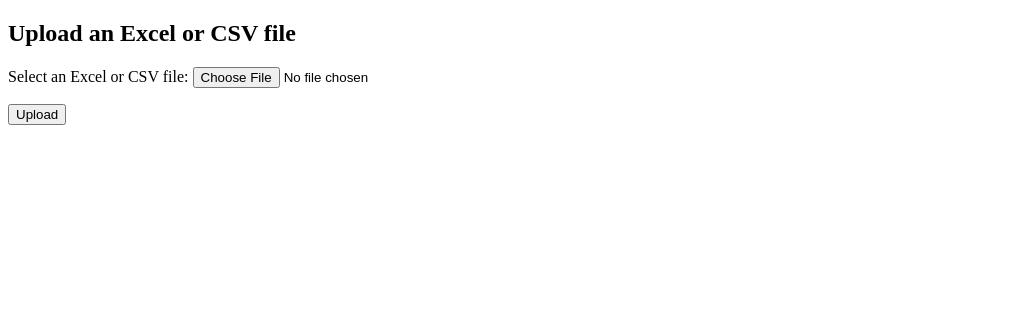
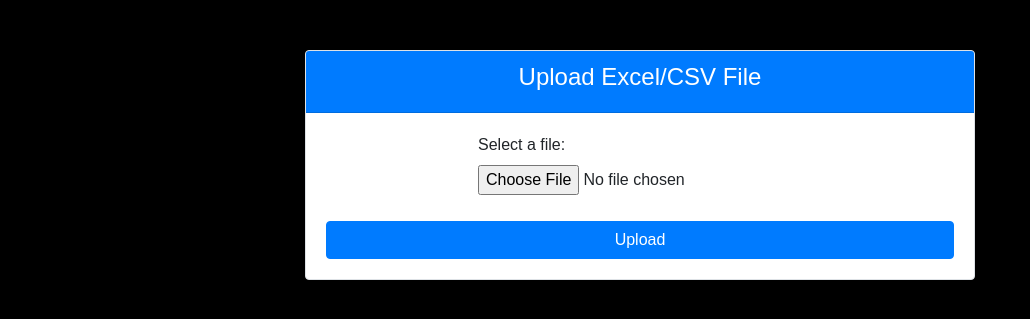
Before and after one commit to Pavantext/DevTest, a Django app: page / in a window 1280 px wide. Shown: the top 319 px of the page, without its empty margins (0-1030 px from the left). Run offline with Django 5.2, Linux system fonts and the light colour scheme; some libraries are stand-ins or nearby versions.

Commit message:
Added Some Styling

```diff
--- a/DevTest/file_upload/templates/file_upload/upload.html
+++ b/DevTest/file_upload/templates/file_upload/upload.html
@@ -5,37 +5,98 @@
     <meta charset="UTF-8">
     <meta name="viewport" content="width=device-width, initial-scale=1.0">
     <title>File Upload</title>
+    <!-- Bootstrap CSS for styling -->
+    <link href="https://maxcdn.bootstrapcdn.com/bootstrap/4.5.2/css/bootstrap.min.css" rel="stylesheet">
     <style>
-        table {
-            width: 50%;
-            border-collapse: collapse;
+        body {
+            background-color: black;
+            font-family: Arial, sans-serif;
         }
-        th, td {
-            border: 1px solid black;
-            padding: 8px;
+        .container {
+            margin-top: 50px;
+            max-width: 700px;
+        }
+        .card {
+            border: 1px solid #dee2e6;
+            box-shadow: 0 4px 8px rgba(0, 0, 0, 0.1);
+        }
+        .form-group {
+            margin-inline: 19vh;
+        }
+        .card-header {
+            background-color: #007bff;
+            color: #fff;
             text-align: center;
         }
-        th {
+        .btn-primary {
+            width: 100%;
+            margin-top: 10px;
+        }
+        .table {
+            margin-top: 20px;
+        }
+        .table th {
             background-color: yellow;
+            color: black;
+        }
+        .alert {
+            margin-top: 20px;
         }
     </style>
 </head>
 <body>
-    <h2>Upload an Excel or CSV file</h2>
-    <form method="post" enctype="multipart/form-data">
+    <div class="container">
+        <!-- Upload Card -->
+        <div class="card">
+            <div class="card-header">
+                <h4>Upload Excel/CSV File</h4>
+            </div>
+            <div class="card-body">
+                <form method="POST" enctype="multipart/form-data">
                     {% csrf_token %}
-        {{ form.as_p }}
-        <button type="submit">Upload</button>
+                    <div class="form-group">
+                        <label for="file">Select a file:</label>
+                        {{ form.file }}
+                    </div>
+                    <button type="submit" class="btn btn-primary">Upload</button>
                 </form>
 
+                {% if summary %}
+                    <div class="summary mt-4">
+                        <h5>Summary Report:</h5>
+                        {% if "Error processing file" in summary %}
+                            <div class="alert alert-danger">
+                                {{ summary }}
+                            </div>
+                        {% else %}
+                            <div class="alert alert-success">
+                                File processed successfully!
+                            </div>
+                            <div class="table-responsive">
+                                {{ summary|safe }}
+                            </div>
+                        {% endif %}
+                    </div>
+                {% endif %}
+            </div>
+        </div>
+
+        <!-- Display the Data Table -->
         {% if table_data %}
-        <h3>Uploaded Data:</h3>
-        <table>
+            <div class="card mt-4">
+                <div class="card-header">
+                    <h5>Data Preview</h5>
+                </div>
+                <div class="card-body">
+                    <table class="table table-bordered table-striped">
+                        <thead>
                             <tr>
                                 <th>Cust State</th>
                                 <th>Cust Pin</th>
                                 <th>DPD</th>
                             </tr>
+                        </thead>
+                        <tbody>
                             {% for row in table_data %}
                                 <tr>
                                     <td>{{ row.Cust_State }}</td>
@@ -43,12 +104,17 @@
                                     <td>{{ row.DPD }}</td>
                                 </tr>
                             {% endfor %}
+                        </tbody>
                     </table>
+                </div>
+            </div>
+
         {% endif %}
+    </div>
 
-    {% if summary %}
-        <h3>Summary Report:</h3>
-        <pre>{{ summary }}</pre>
-    {% endif %}
+    <!-- Bootstrap JS, Popper.js, and jQuery for interactive components -->
+    <script src="https://code.jquery.com/jquery-3.5.1.slim.min.js"></script>
+    <script src="https://cdn.jsdelivr.net/npm/popper.js@1.16.1/dist/umd/popper.min.js"></script>
+    <script src="https://stackpath.bootstrapcdn.com/bootstrap/4.5.2/js/bootstrap.min.js"></script>
 </body>
 </html>
--- a/DevTest/file_upload/views.py
+++ b/DevTest/file_upload/views.py
@@ -5,6 +5,8 @@ from django.shortcuts import render
 from .forms import UploadFileForm
 from django.conf import settings
 from django.utils.html import strip_tags
+
+
 
 def upload_file(request):
     summary = None
@@ -51,10 +53,13 @@ def upload_file(request):
                 email.content_subtype = "html"  # This is necessary to send HTML email
                 email.send(fail_silently=False)
 
+
+
             except Exception as e:
                 summary = f"Error processing file: {e}"
 
     else:
         form = UploadFileForm()
 
+
     return render(request, 'file_upload/upload.html', {'form': form, 'summary': summary, 'table_data': table_data})
```
Lines whose indentation alone changed are shown as unchanged.
